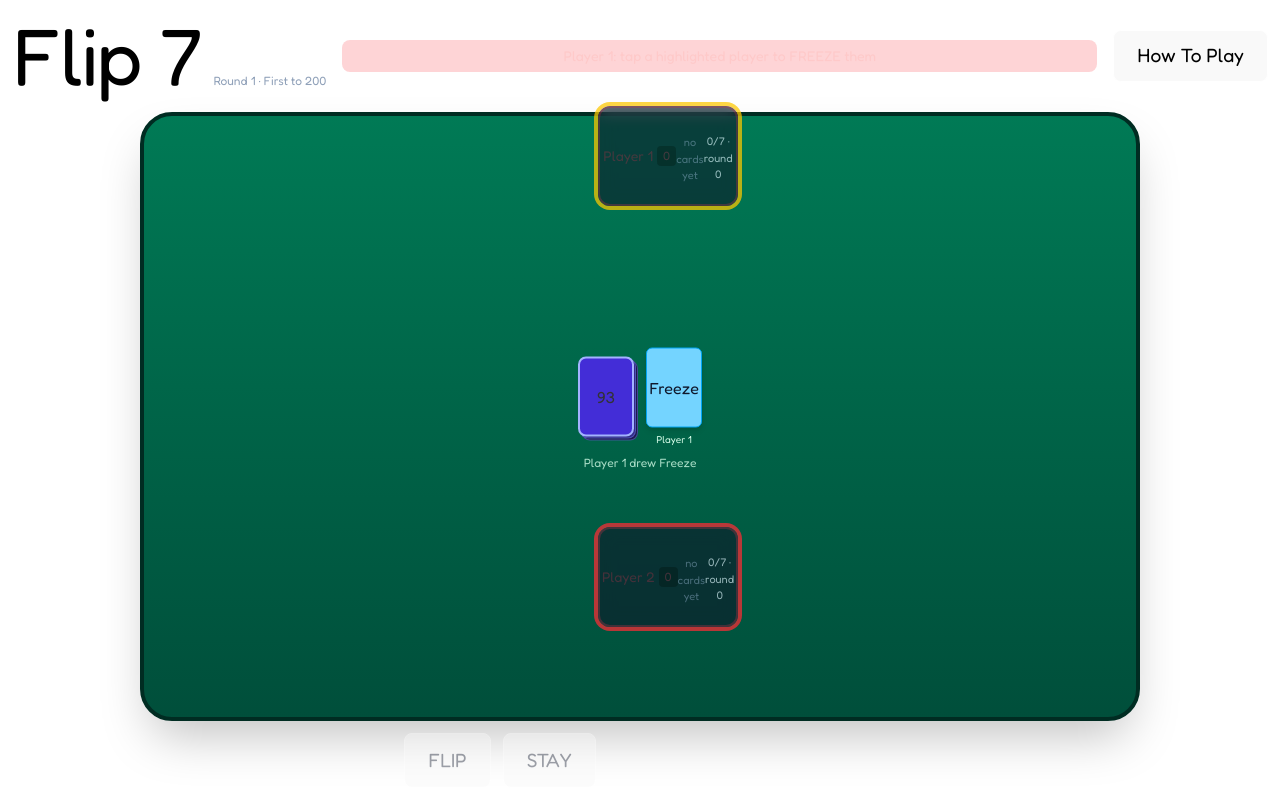
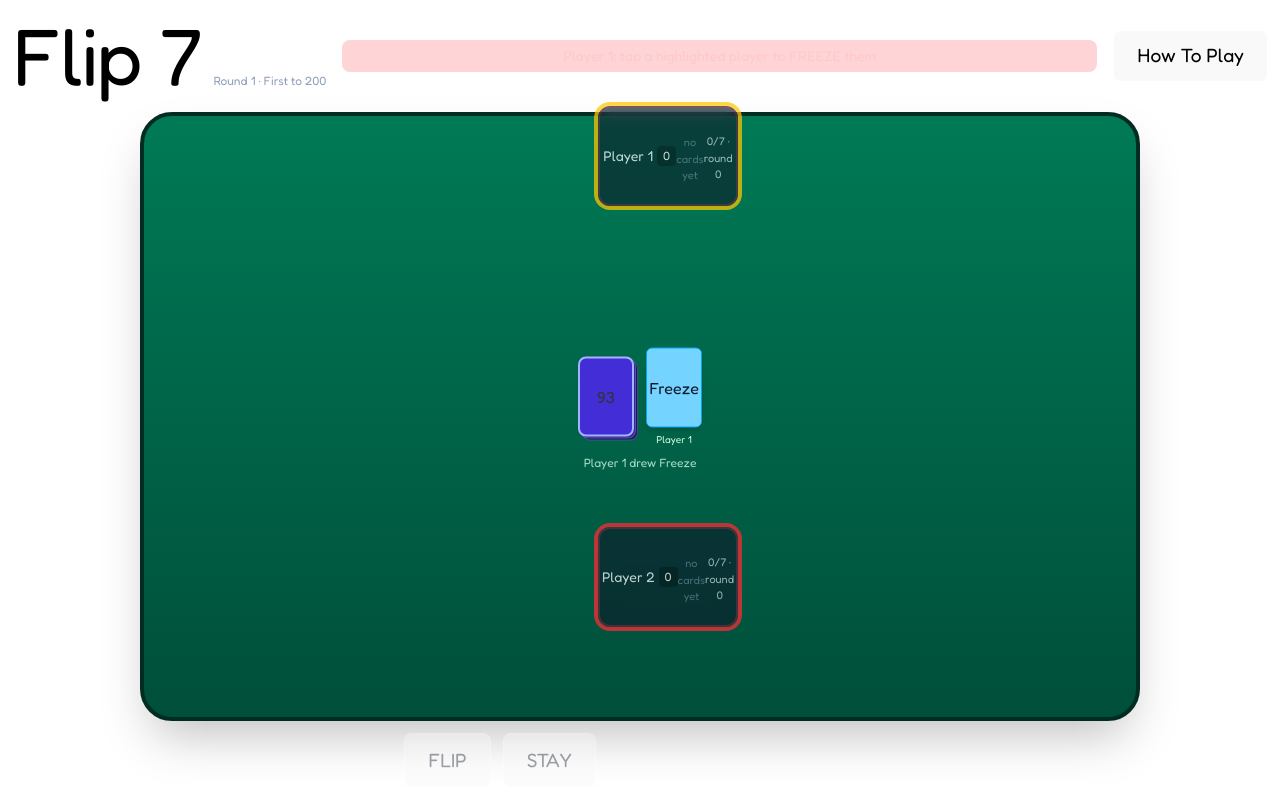
Before and after one commit to Nazrawit-T-B/Flip-7-Online, a React app in the folder Game/: page /play in a window 1280 px wide. Built offline with nearby package versions, Linux system fonts and the light colour scheme; the HTML template or start-up script is replaced by a standard one.

Commit message:
removed palyer color override

```diff
--- a/Game/src/index.css
+++ b/Game/src/index.css
@@ -150,7 +150,6 @@ button:hover {
 }
 .player {
   position: absolute;
-  color:#5c2438;
   transform: translate(20%, -50%);
 
   width: 140px;
```
